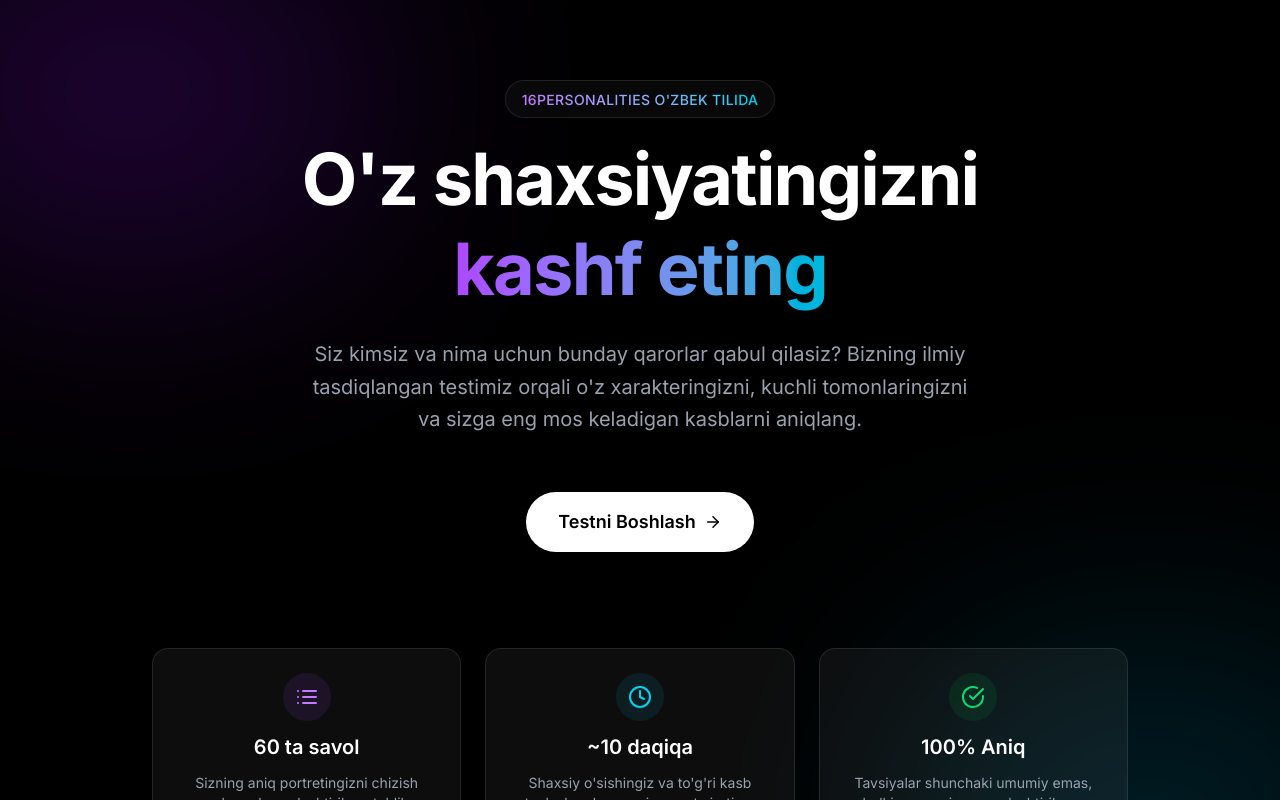
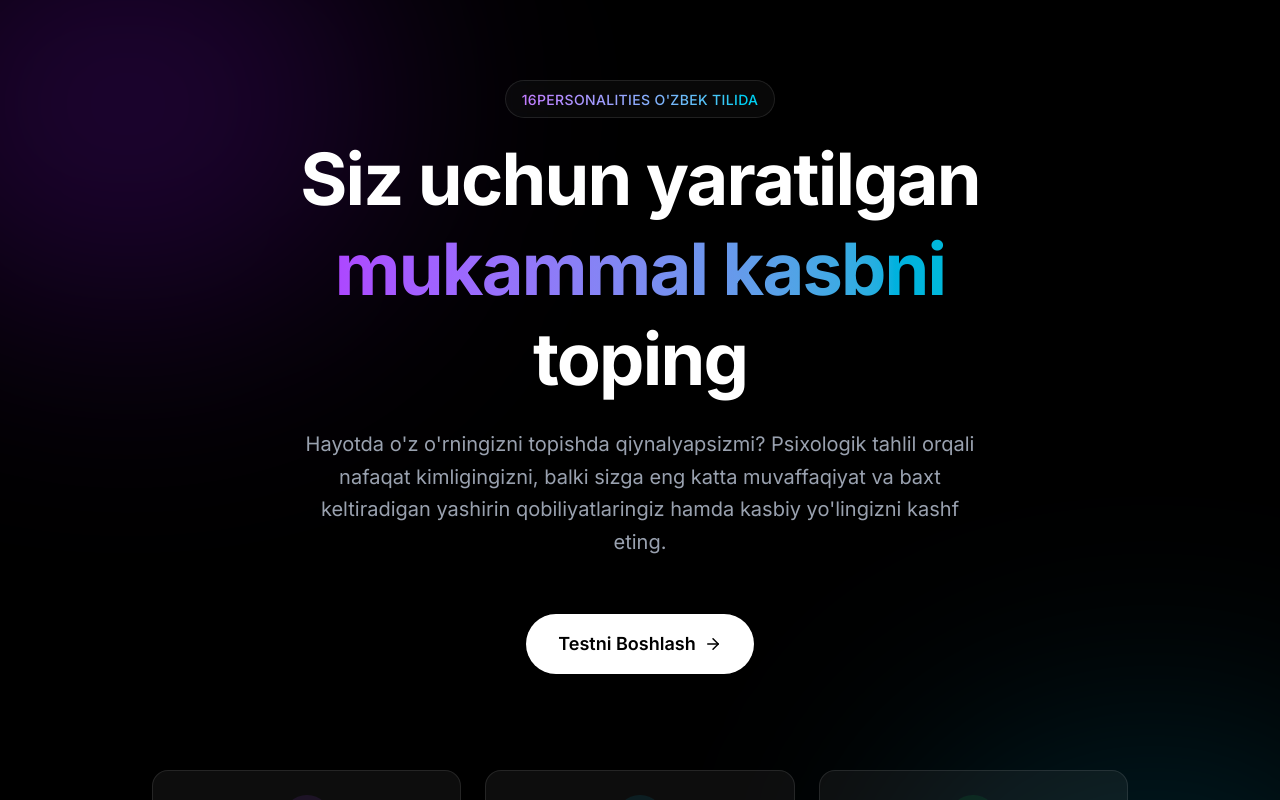
Before and after one commit to SamaDev200/shaxsiyat-app, a Next.js app: page / in a window 1280 px wide. Shown: the top 800 px of the page. Built offline with nearby package versions, Linux system fonts and the light colour scheme.

Commit message:
Update UX: emphasize career on homepage, add test instructions and tooltips

```diff
--- a/src/app/page.tsx
+++ b/src/app/page.tsx
@@ -25,16 +25,15 @@ export default function Home() {
           </div>
 
           <h1 className="text-5xl md:text-7xl font-bold tracking-tight text-white leading-tight">
-            O'z shaxsiyatingizni <br className="hidden md:block" />
+            Siz uchun yaratilgan <br className="hidden md:block" />
             <span className="bg-gradient-to-r from-purple-500 to-cyan-500 bg-clip-text text-transparent">
-              kashf eting
-            </span>
+              mukammal kasbni
+            </span> toping
           </h1>
 
           <p className="text-lg md:text-xl text-gray-400 leading-relaxed max-w-2xl mx-auto">
-            Siz kimsiz va nima uchun bunday qarorlar qabul qilasiz? Bizning ilmiy tasdiqlangan
-            testimiz orqali o'z xarakteringizni, kuchli tomonlaringizni va sizga eng mos keladigan
-            kasblarni aniqlang.
+            Hayotda o'z o'rningizni topishda qiynalyapsizmi?
+            Psixologik tahlil orqali nafaqat kimligingizni, balki sizga eng katta muvaffaqiyat va baxt keltiradigan yashirin qobiliyatlaringiz hamda kasbiy yo'lingizni kashf eting.
           </p>
 
           <div className="pt-8 flex flex-col sm:flex-row items-center justify-center gap-4">
--- a/src/app/test/page.tsx
+++ b/src/app/test/page.tsx
@@ -112,6 +112,24 @@ export default function TestWizard() {
           </div>
         </div>
 
+        {currentPage === 0 && (
+          <motion.div
+            initial={{ opacity: 0, y: -10 }}
+            animate={{ opacity: 1, y: 0 }}
+            className="mb-8 p-4 bg-purple-500/10 border border-purple-500/20 rounded-xl flex gap-3 items-start"
+          >
+            <div className="text-purple-400 mt-0.5">
+              <svg width="20" height="20" viewBox="0 0 24 24" fill="none" stroke="currentColor" strokeWidth="2" strokeLinecap="round" strokeLinejoin="round"><circle cx="12" cy="12" r="10"></circle><line x1="12" y1="8" x2="12" y2="12"></line><line x1="12" y1="16" x2="12.01" y2="16"></line></svg>
+            </div>
+            <div>
+              <h4 className="text-purple-300 font-semibold text-sm mb-1">Muhim eslatma</h4>
+              <p className="text-gray-400 text-sm leading-relaxed">
+                Natijalar aniq chiqishi uchun savollarga <b>xolis va chin dildan</b> javob bering. O'zingizni hayotdagi haqiqiy holatingizga qo'yib baholang ("qanday bo'lishni xohlar edingiz" emas). "Befarqman" javobidan iloji boricha kamroq foydalanishga harakat qiling.
+              </p>
+            </div>
+          </motion.div>
+        )}
+
         {/* Questions */}
         <motion.div
           key={currentPage}
@@ -138,12 +156,22 @@ export default function TestWizard() {
                     const sizeClass = getSizeClass(val);
                     const colorClass = getColorClass(val, isSelected);
 
+                    let tooltipText = "";
+                    if (val === 3) tooltipText = "To'liq qo'shilaman";
+                    if (val === 2) tooltipText = "Qo'shilaman";
+                    if (val === 1) tooltipText = "Qisman qo'shilaman";
+                    if (val === 0) tooltipText = "Befarqman";
+                    if (val === -1) tooltipText = "Qisman qo'shilmayman";
+                    if (val === -2) tooltipText = "Qo'shilmayman";
+                    if (val === -3) tooltipText = "Mutlaqo qo'shilmayman";
+
                     return (
                       <button
                         key={val}
                         onClick={() => handleAnswer(q.id, val)}
                         className={"rounded-full border-2 transition-all duration-200 flex items-center justify-center cursor-pointer " + sizeClass + " " + colorClass}
-                        aria-label={"Qiymat " + val}
+                        aria-label={tooltipText}
+                        title={tooltipText}
                       />
                     );
                   })}
```
